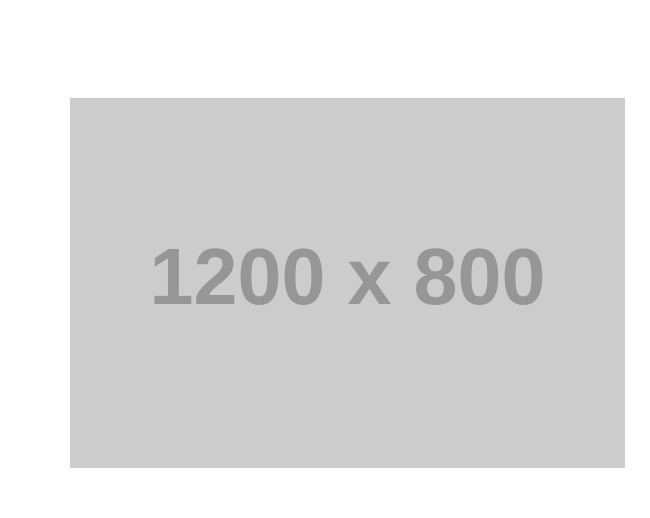
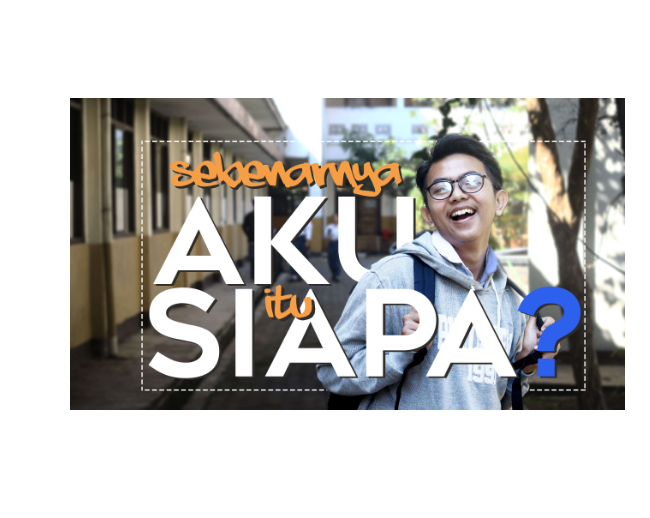
Before and after one commit to yumandhika/yumandhika.github.io, a plain HTML site: page about.html in a window 1280 px wide. Shown: the part 419-937 px from the top of the page, 0-650 px from the left. Drawn offline with Linux system fonts and the light colour scheme; placeholder pictures from the web are drawn by us; files whose address does not match are found by name.

Commit message:
update profile

```diff
--- a/about.html
+++ b/about.html
@@ -85,7 +85,7 @@
     <!-- Main container -->
     <div class="container main-container clearfix">
         <div class="col-md-6">
-            <img src="http://placehold.it/1200x800" class="img-responsive" alt="" />
+            <img src="img/Mibaik.jpg" class="img-responsive" alt="" />
         </div>
         <div class="col-md-6">
            <h3 class="uppercase">About Me </h3>
```
Also changed, not shown: img/Mibaik.jpg (added).
